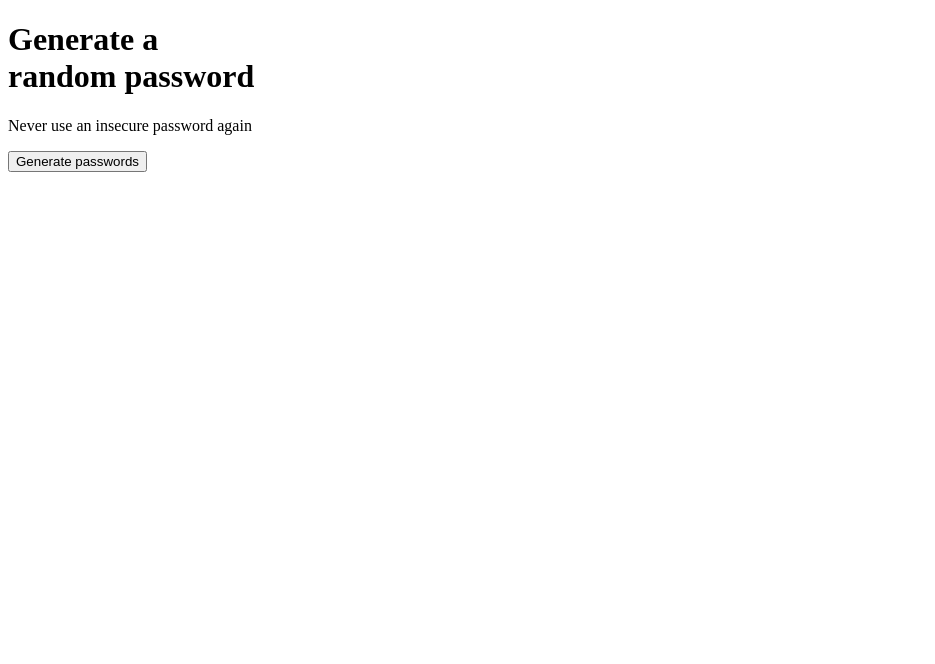
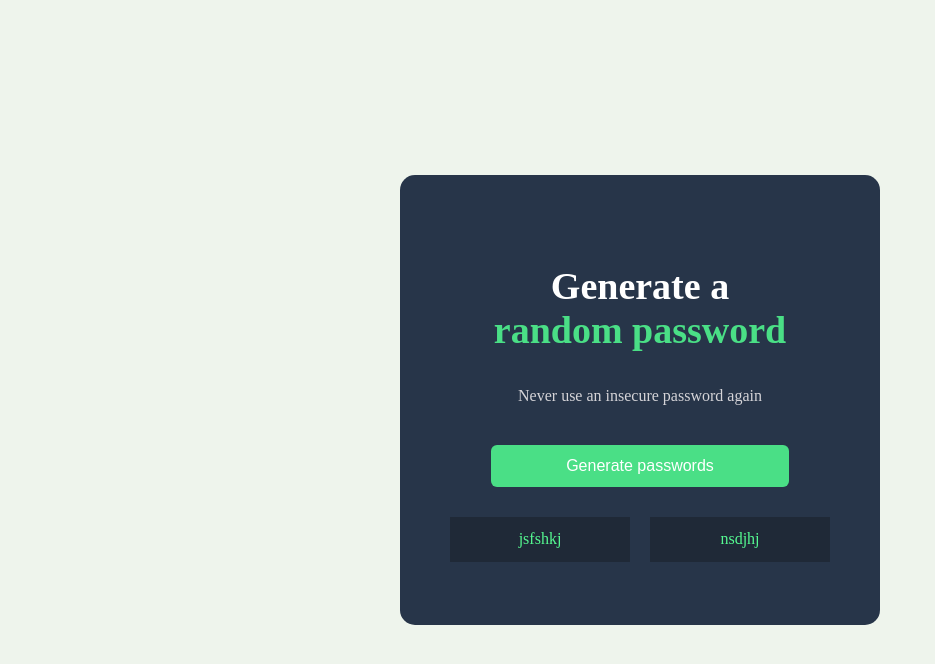
Before and after one commit to Kabilansathiyamoorthy/random-password-generator, a plain HTML site: page index.html in a window 1280 px wide. Shown: the whole page, without its empty margins (0-935 px from the left). Drawn offline with Linux system fonts and the light colour scheme.

Commit message:
completed password generator UI with HTML and CSS

```diff
--- a/index.html
+++ b/index.html
@@ -10,14 +10,14 @@
     <div class="container">
         <h1 id="heading">Generate a<br><span>
         random password</span></h1>
-        <p>Never use an insecure password again</p>
+        <p id="heading-p">Never use an insecure password again</p>
         <button>Generate passwords</button>
         <div class="password">
             <div class="password-box">
-                <p id="password1"></p>
+                <p id="password1">jsfshkj</p>
             </div>
             <div class="password-box">
-                <p id="password2"></p>
+                <p id="password2">nsdjhj</p>
             </div>
         </div>
     </div>
--- a/style.css
+++ b/style.css
@@ -0,0 +1,58 @@
+body{
+    margin: 0;
+    background-color: #EEF4EC;
+    display: flex;
+    justify-content: center;
+    align-items: center;
+    min-height:100vh;
+}
+.container{
+    display: flex;
+    flex-direction: column;
+    justify-content: center;
+    align-items: center;
+    width: 450px;
+    height: 420px;
+    background-color: #273549;
+    padding: 15px;
+    border-radius: 15px;
+}
+.password{
+    display: flex;
+    gap: 20px;
+}
+#heading{
+    margin-bottom: 15px;
+    color: white;
+    font-size: 38px;
+    text-align: center;
+}
+h1 span{
+    color:#4ADF86;
+}
+#heading-p{
+    font-size: 16px;
+    color: #D5D4D8;
+    margin-top: 20px;
+    margin-bottom: 20px;
+}
+button{
+    margin-top: 20px;
+    background-color: #4ADF86;
+    color: #FFFFFF;
+    padding: 12px 75px;
+    border: none;
+    border-radius: 6px;
+    font-size: 16px;
+    cursor: pointer;
+}
+.password-box{
+    display: flex;
+    justify-content: center;
+    align-items: center;
+    width: 180px;
+    height: 45px;
+    margin-top: 30px;
+    background-color: #1F2937;
+    color: #55F991;
+}
```
